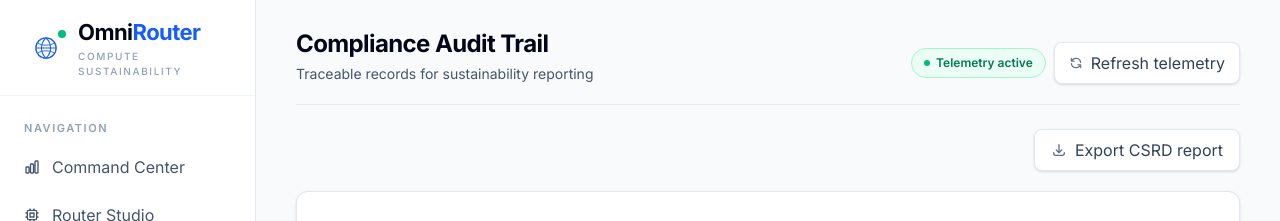
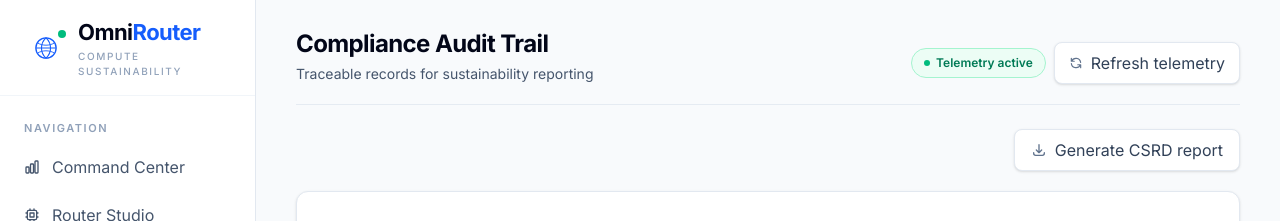
Before and after one commit to NihalTiwari8008/OmniRouter, a Next.js app: page /dashboard in a window 1280 px wide. Both pictures are taken after a click on the button "Audit Ledger". Shown: the top 221 px of the page. Built offline with nearby package versions, Linux system fonts and the light colour scheme.

Commit message:
Polish demo controls and replace export alert

```diff
--- a/app/dashboard/page.js
+++ b/app/dashboard/page.js
@@ -536,6 +536,7 @@ export default function HomePage() {
   const [isDispatching, setIsDispatching] = useState(false);
   const [selectedRegionId, setSelectedRegionId] = useState("stockholm");
   const [telemetryRefreshing, setTelemetryRefreshing] = useState(false);
+  const [reportStatus, setReportStatus] = useState("idle");
   const [workloadName, setWorkloadName] = useState(DEFAULT_WORKLOAD.name);
   const [workloadCategory, setWorkloadCategory] = useState(DEFAULT_WORKLOAD.category);
   const [deadlineVal, setDeadlineVal] = useState(DEFAULT_WORKLOAD.deadlineHours);
@@ -549,6 +550,12 @@ export default function HomePage() {
     setTelemetryRefreshing(true);
     setTimeout(() => setTelemetryRefreshing(false), 900);
   }, [telemetryRefreshing]);
+
+  const generateReport = useCallback(() => {
+    if (reportStatus === "generating") return;
+    setReportStatus("generating");
+    setTimeout(() => setReportStatus("ready"), 1100);
+  }, [reportStatus]);
 
   const runPlacementAnalysis = useCallback(() => {
     if (isLoading) return;
@@ -853,10 +860,13 @@ export default function HomePage() {
 
           {activeTab === "audit-ledger" && (
             <motion.div key="audit" className="space-y-5 pt-6" initial="initial" animate="animate" variants={stagger}>
-              <motion.div variants={fadeInUp} className="flex justify-end">
-                <button onClick={() => alert("Exporting CSRD Scope 2/3 Compliance Report (PDF)...")} className="inline-flex items-center gap-2 rounded-lg border border-slate-200 bg-white px-4 py-2 text-sm font-semibold text-slate-700 shadow-sm transition hover:bg-slate-50">
-                  <svg className="h-4 w-4 text-slate-500" fill="none" stroke="currentColor" viewBox="0 0 24 24"><path d="M4 16v1a3 3 0 003 3h10a3 3 0 003-3v-1m-4-4l-4 4m0 0l-4-4m4 4V4" strokeLinecap="round" strokeLinejoin="round" strokeWidth="2" /></svg>
-                  Export CSRD report
+              <motion.div variants={fadeInUp} className="flex items-center justify-end gap-3">
+                {reportStatus === "ready" && <span className="text-xs font-medium text-emerald-700">CSRD report generated · PDF ready</span>}
+                <button onClick={generateReport} disabled={reportStatus === "generating"} className="inline-flex items-center gap-2 rounded-lg border border-slate-200 bg-white px-4 py-2 text-sm font-semibold text-slate-700 shadow-sm transition hover:bg-slate-50 disabled:cursor-not-allowed disabled:opacity-70">
+                  <svg className={`h-4 w-4 text-slate-500 ${reportStatus === "generating" ? "animate-spin" : ""}`} fill="none" viewBox="0 0 24 24">
+                    {reportStatus === "generating" ? <><circle className="opacity-25" cx="12" cy="12" r="9" stroke="currentColor" strokeWidth="2.5" /><path d="M21 12a9 9 0 00-9-9" stroke="currentColor" strokeLinecap="round" strokeWidth="2.5" /></> : <path d="M4 16v1a3 3 0 003 3h10a3 3 0 003-3v-1m-4-4l-4 4m0 0l-4-4m4 4V4" stroke="currentColor" strokeLinecap="round" strokeLinejoin="round" strokeWidth="2" />}
+                  </svg>
+                  {reportStatus === "generating" ? "Generating report…" : reportStatus === "ready" ? "Regenerate CSRD report" : "Generate CSRD report"}
                 </button>
               </motion.div>
 
```
